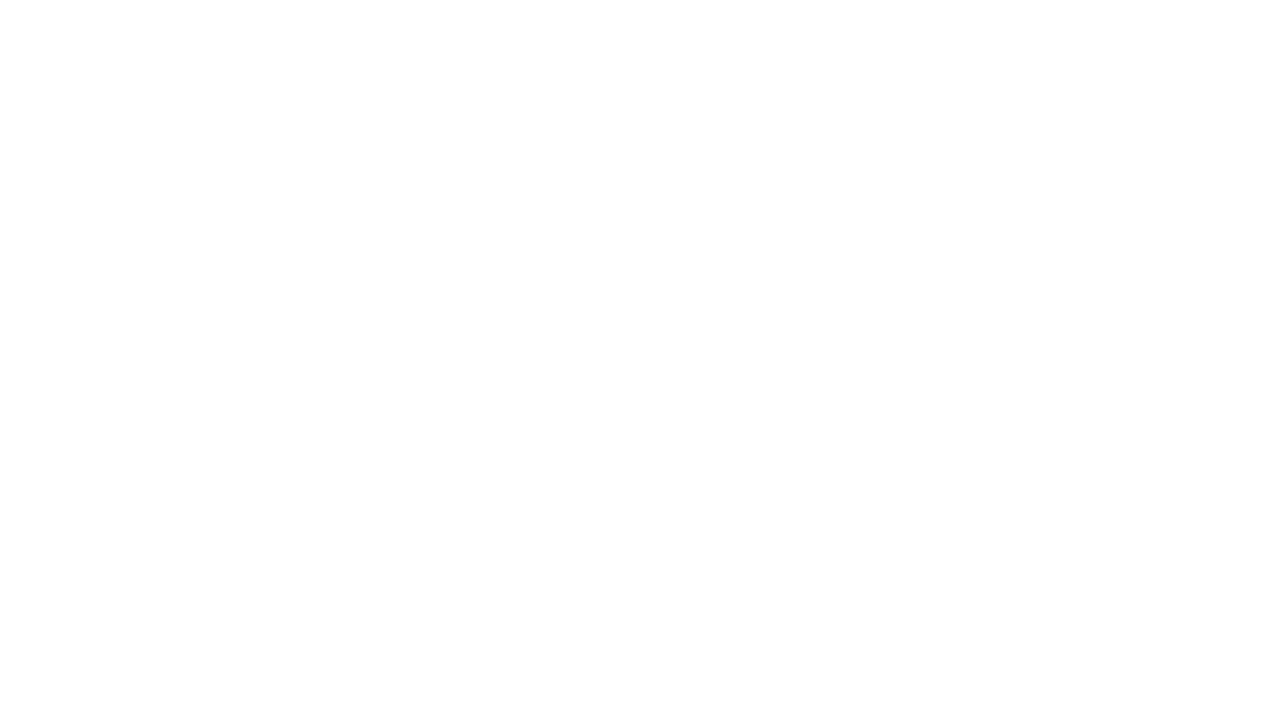
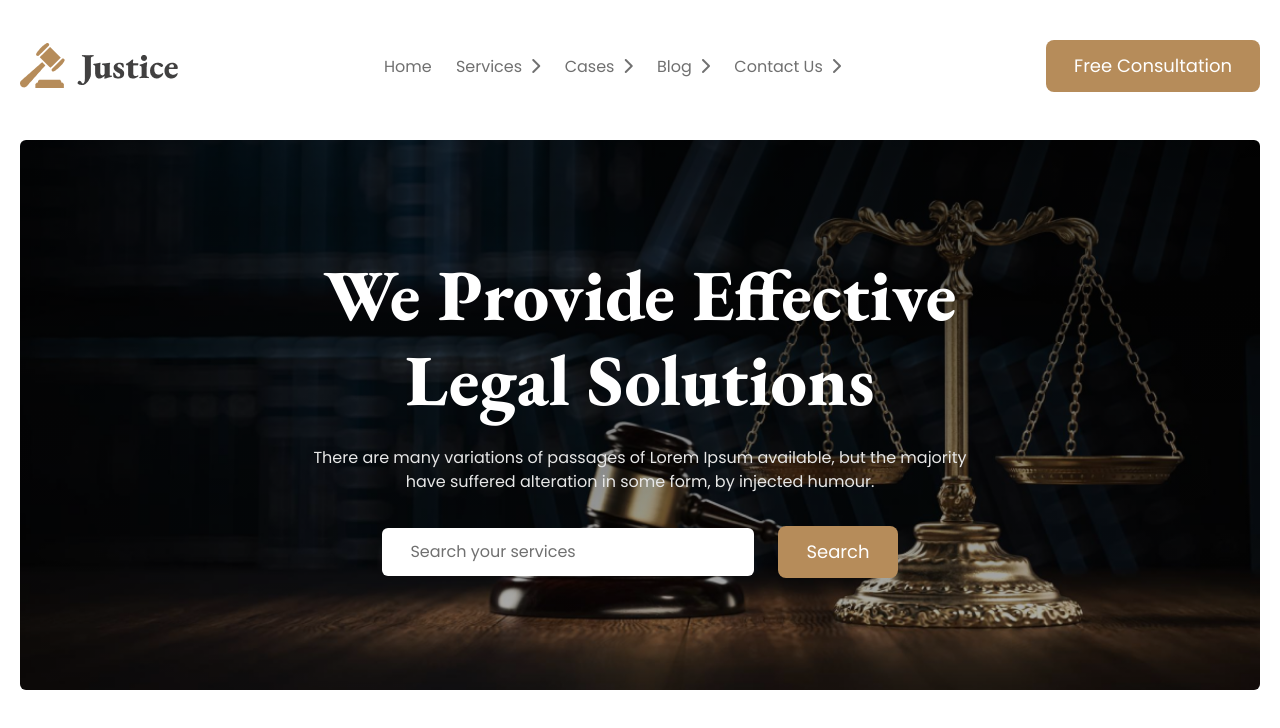
Before and after one commit to imran-it1/Legal-Solution-DaisyUi, a plain HTML site: page index.html in a window 1280 px wide. Drawn offline with nearby package versions, Linux system fonts and the light colour scheme.

Commit message:
nav and banner section added

```diff
--- a/index.html
+++ b/index.html
@@ -4,6 +4,11 @@
     <meta charset="UTF-8" />
     <meta name="viewport" content="width=device-width, initial-scale=1.0" />
     <title>Legal Solution</title>
+    <link
+      rel="shortcut icon"
+      href="./images/Favicon/LegalFavicon.png"
+      type="image/x-icon"
+    />
 
     <!-- Google Font Garamond and Poppins -->
     <link rel="preconnect" href="https://fonts.googleapis.com" />
@@ -12,6 +17,12 @@
       href="https://fonts.googleapis.com/css2?family=EB+Garamond:wght@600;800&family=Poppins:wght@400;600&display=swap"
       rel="stylesheet"
     />
+
+    <!-- Font Awesome -->
+    <script
+      src="https://kit.fontawesome.com/b213860ddd.js"
+      crossorigin="anonymous"
+    ></script>
 
     <!-- Tailwind and Daisy UI CDN -->
     <link
@@ -27,6 +38,11 @@
       }
       .poppins {
         font-family: "Poppins", sans-serif;
+      }
+
+      .banner {
+        background: linear-gradient(rgba(0, 0, 0, 0.712), rgba(0, 0, 0, 0.267)),
+          url("./images/banner.png");
       }
     </style>
     <!-- Tailwind Customization -->
@@ -46,5 +62,82 @@
       };
     </script>
   </head>
-  <body></body>
+  <body>
+    <header class="max-w-7xl mx-auto px-5">
+      <!-- Nav Container -->
+      <nav
+        id="nav-bar"
+        class="px-5 md:px-0 mt-8 gap-5 lg:mt-10 flex flex-col items-center lg:justify-between lg:items-center lg:flex-row"
+      >
+        <!-- Nav logo -->
+        <div>
+          <a href="#"><img src="./images/logo2.png" alt="logo" /></a>
+        </div>
+        <!-- Nav Links -->
+        <div class="space-x-5">
+          <a href="#" class="text-secondary poppins">Home</a>
+          <a href="#" class="text-secondary poppins"
+            >Services
+            <i class="fa-solid fa-chevron-right ml-1 text-secondary"></i>
+          </a>
+          <a href="#" class="text-secondary poppins"
+            >Cases
+            <i class="fa-solid fa-chevron-right ml-1 text-secondary"></i>
+          </a>
+          <a href="#" class="text-secondary poppins"
+            >Blog
+            <i class="fa-solid fa-chevron-right ml-1 text-secondary"></i>
+          </a>
+          <a href="#" class="text-secondary poppins"
+            >Contact Us
+            <i class="fa-solid fa-chevron-right ml-1 text-secondary"></i>
+          </a>
+        </div>
+        <!--Nav Button -->
+        <div>
+          <button
+            class="px-7 py-3 bg-btn-bg border-none text-lg text-white normal-case rounded-lg hover:opacity-95 transition poppins"
+          >
+            Free Consultation
+          </button>
+        </div>
+      </nav>
+
+      <!-- Banner Sevtion -->
+      <div id="banner" class="mt-12">
+        <div
+          class="hero px-5 md:px-0 w-full h-[550px] flex flex-col justify-center items-center rounded-md banner bg-no-repeat bg-cover bg-center"
+        >
+          <div class="flex flex-col justify-center items-center text-center">
+            <h1
+              class="garamond text-5xl md:text-7xl text-white font-extrabold leading-[50px] md:leading-[85px] mb-6"
+            >
+              We Provide Effective <br />
+              Legal Solutions
+            </h1>
+            <p class="text-[#E7E7E7] md:max-w-[679px] poppins mb-8">
+              There are many variations of passages of Lorem Ipsum available,
+              but the majority have suffered alteration in some form, by
+              injected humour.
+            </p>
+          </div>
+
+          <div
+            class="flex flex-col md:flex-row justify-between items-center gap-6"
+          >
+            <input
+              class="placeholder:text-secondary max-w-[500px] px-7 py-3 rounded-md poppins focus:border-none focus:outline-none"
+              type="text"
+              placeholder="Search your services"
+            />
+            <button
+              class="px-7 py-3 bg-btn-bg border-none text-lg text-white normal-case rounded-lg hover:opacity-95 transition poppins primary"
+            >
+              Search
+            </button>
+          </div>
+        </div>
+      </div>
+    </header>
+  </body>
 </html>
```
Also changed, not shown: images/Favicon/LegalFavicon.png (added), images/arrow.svg (added).
